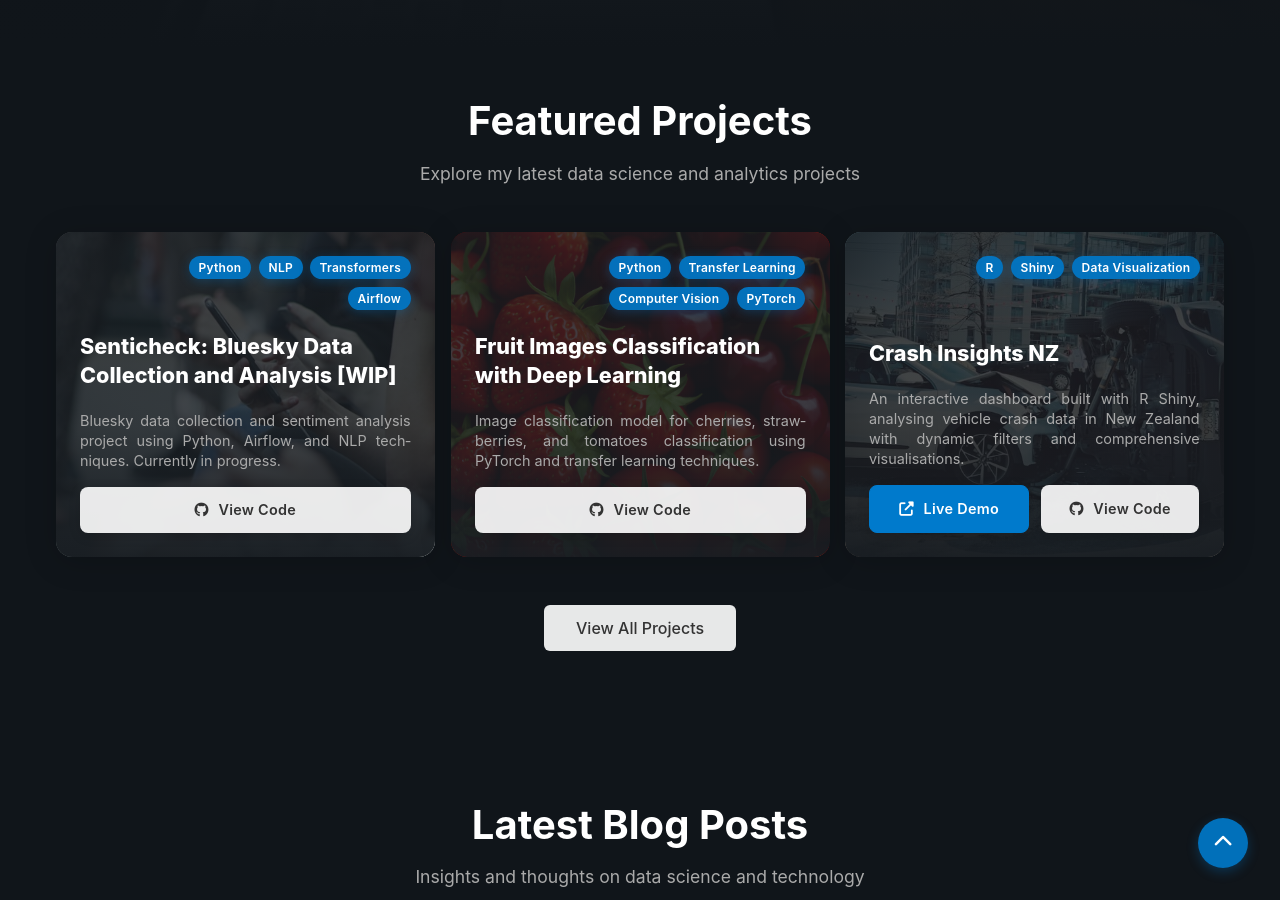
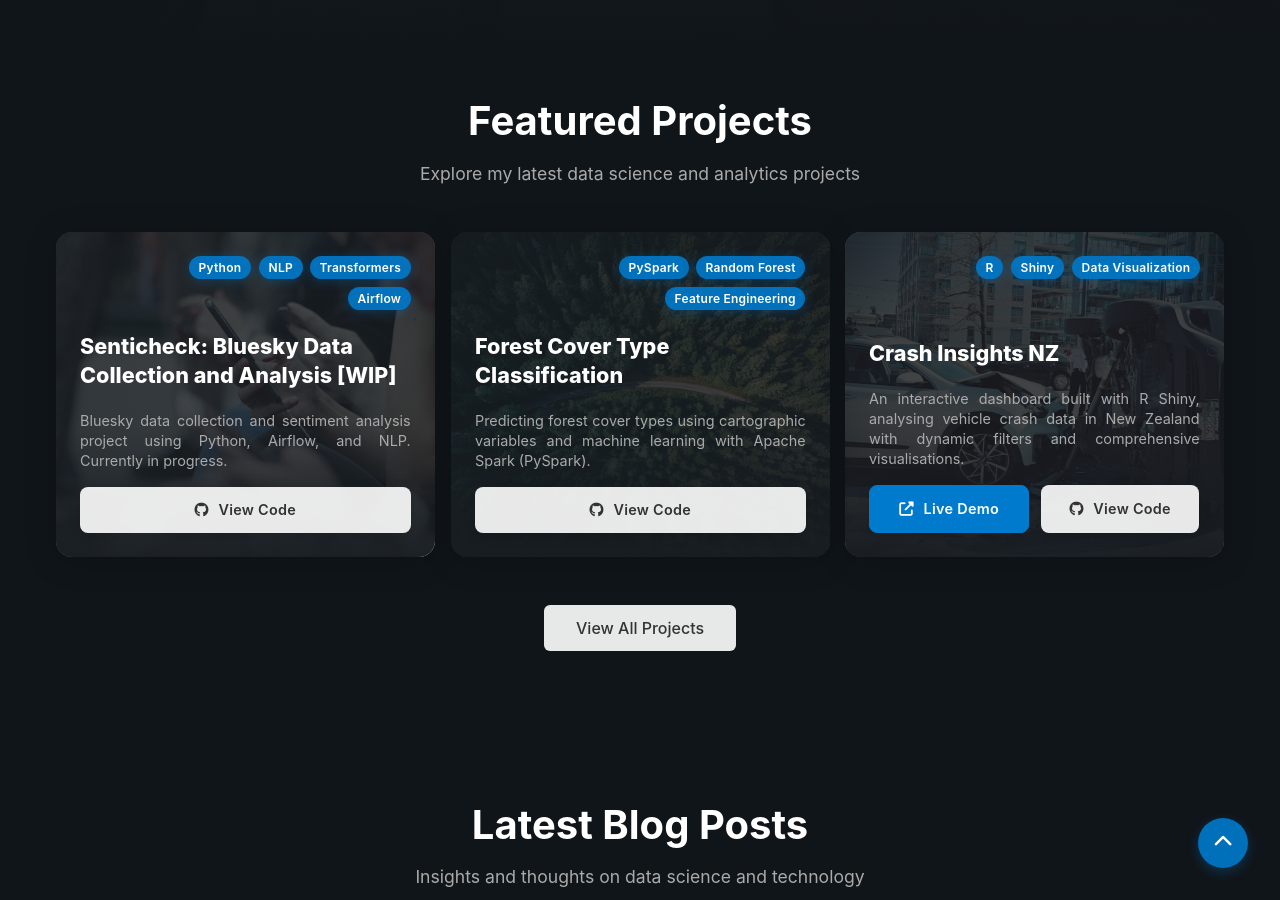
Before and after one commit to marcovietovega/portfolio, a Jekyll site: the page built from index.md, in a window 1280 px wide and 900 px high, scrolled down 853 px. Built offline with Jekyll 4.4.1, drawn with Linux system fonts in a browser that asks for light colours.

Commit message:
feat: added forest cover type classification project

```diff
--- a/_config.yml
+++ b/_config.yml
@@ -39,10 +39,17 @@ sections:
 
 projects:
   - title: "Senticheck: Bluesky Data Collection and Analysis [WIP]"
-    description: "Bluesky data collection and sentiment analysis project using Python, Airflow, and NLP techniques. Currently in progress."
+    description: "Bluesky data collection and sentiment analysis project using Python, Airflow, and NLP. Currently in progress."
     image: "project6.jpg"
     tags: ["Python", "NLP", "Transformers", "Airflow"]
     github: "https://github.com/marcovietovega/Senticheck"
+    featured: true
+
+  - title: "Forest Cover Type Classification"
+    description: "Predicting forest cover types using cartographic variables and machine learning with Apache Spark (PySpark)."
+    image: "project5.jpg"
+    tags: ["PySpark", "Random Forest", "Feature Engineering"]
+    github: "https://github.com/marcovietovega/Forest-Cover-Type-Classification"
     featured: true
 
   - title: "US Crime Rate Prediction"
@@ -56,14 +63,12 @@ projects:
     image: "project3.jpg"
     tags: ["Python", "PyTorch", "CNN", "Feature Engineering"]
     github: "https://github.com/marcovietovega/parkinsons-spiral-detection"
-    featured: false
 
   - title: "Fruit Images Classification with Deep Learning"
     description: "Image classification model for cherries, strawberries, and tomatoes classification using PyTorch and transfer learning techniques."
     image: "project2.png"
     tags: ["Python", "Transfer Learning", "Computer Vision", "PyTorch"]
     github: "https://github.com/marcovietovega/Fruit-Classification"
-    featured: true
 
   - title: "Crash Insights NZ"
     description: "An interactive dashboard built with R Shiny, analysing vehicle crash data in New Zealand with dynamic filters and comprehensive visualisations."
```
Also changed, not shown: assets/img/project5.jpg (added).
